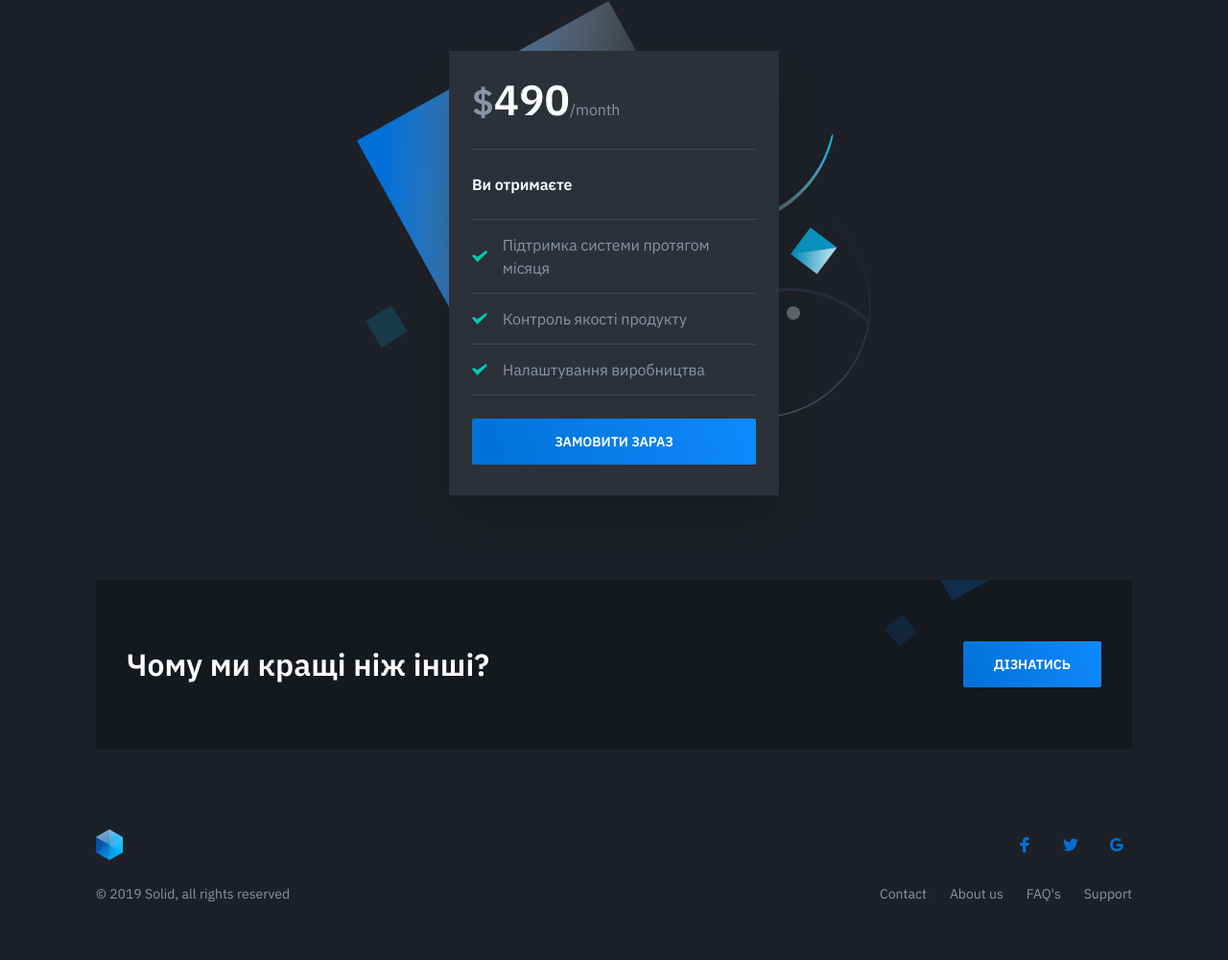
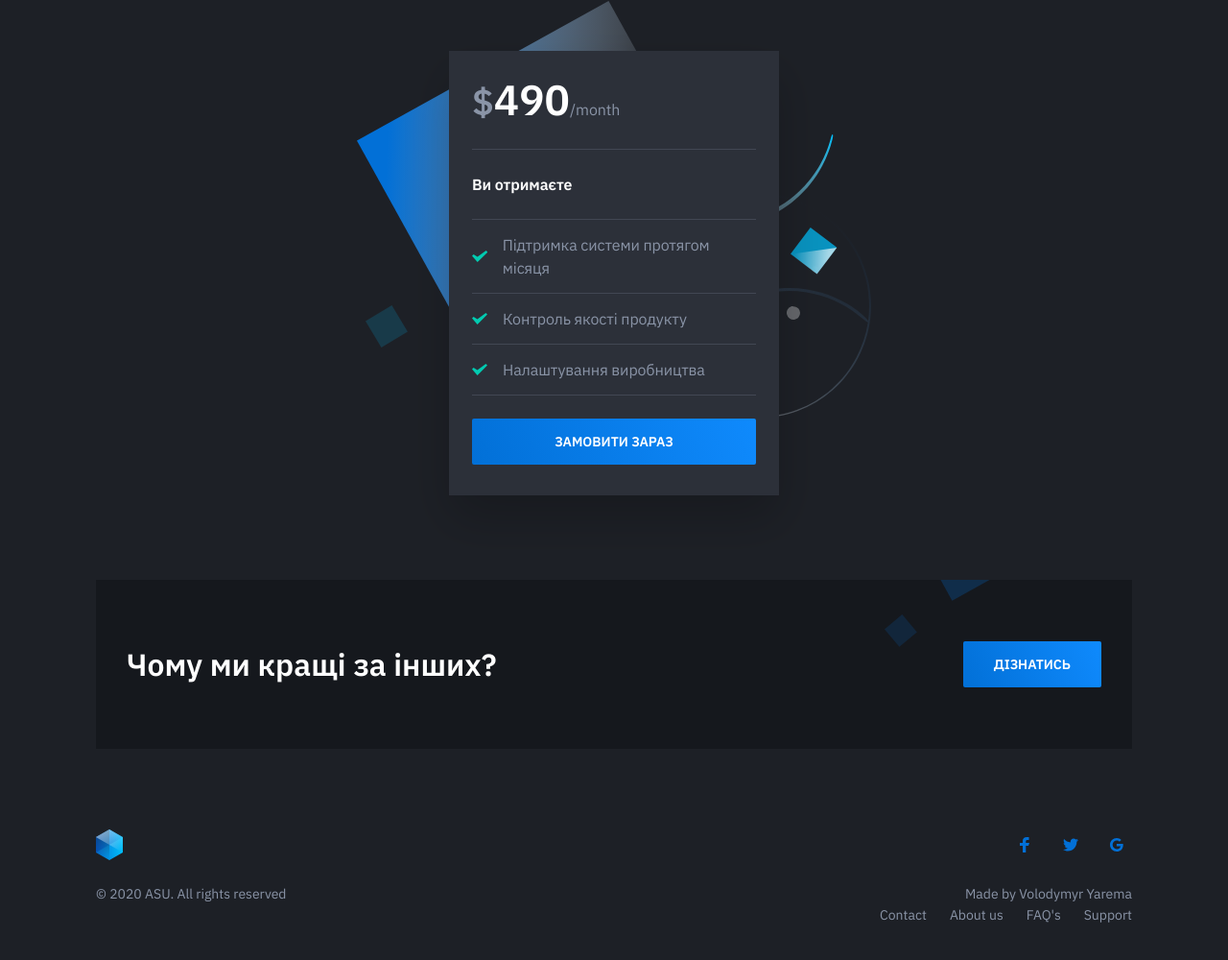
Before and after one commit to vovayarema/asu-best, a plain HTML site: page index.html in a window 1280 px wide. Shown: the part 1049-2049 px from the top of the page at 96% size. Drawn offline with nearby package versions, Linux system fonts and the light colour scheme; files whose address does not match are found by name.

Commit message:
Second commit

```diff
--- a/index.html
+++ b/index.html
@@ -130,7 +130,7 @@
 			<section class="cta section">
 				<div class="container">
 					<div class="cta-inner section-inner">
-						<h3 class="section-title mt-0">Чому ми кращі ніж інші?</h3>
+						<h3 class="section-title mt-0">Чому ми кращі за інших?</h3>
 						<div class="cta-cta">
 							<a class="button button-primary button-wide-mobile" href="#">Дізнатись</a>
 						</div>
@@ -187,7 +187,8 @@
                             </a>
                         </li>
                     </ul>
-                    <div class="footer-copyright">&copy; 2019 Solid, all rights reserved</div>
+                    <div class="footer-copyright">&copy; 2020 ASU. All rights reserved</div>
+                    <div>Made <span>by Volodymyr Yarema</span></div>
                 </div>
             </div>
         </footer>
```
